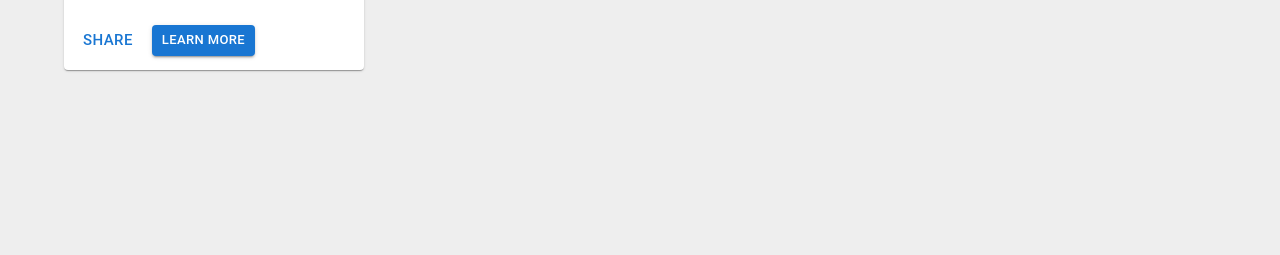
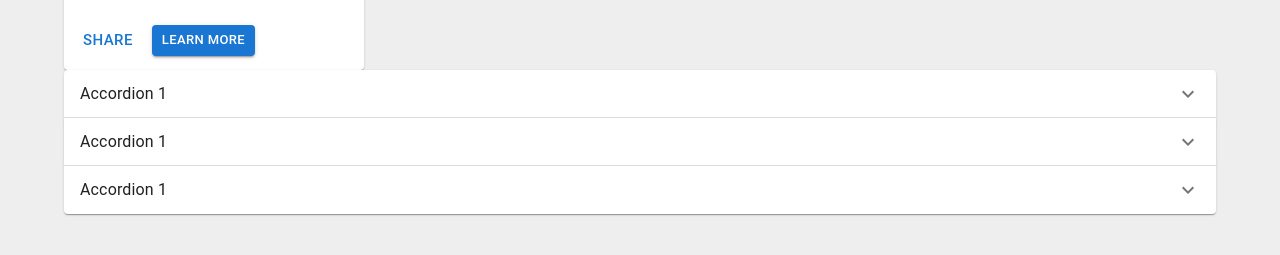
Before and after one commit to devhasheburrahman/material-ui-practices, a React (Create React App) app: page / in a window 1280 px wide. Shown: the part 325-580 px from the top of the page. Built offline with nearby package versions, Linux system fonts and the light colour scheme.

Commit message:
Accordion

```diff
--- a/src/App.tsx
+++ b/src/App.tsx
@@ -1,5 +1,6 @@
 
 import './App.css';
+import { MuAccordion } from './Components/MuAccordion';
 import { MuiAutoComplete } from './Components/MuiAutoComplete';
 // import { MuiBox } from './Components/MuiBox';
 import { MuiCard } from './Components/MuiCard';
@@ -28,6 +29,7 @@ function App() {
       <MuiAutoComplete  /> */}
       {/* <MuiBox /> */}
       <MuiCard/>
+      <MuAccordion/>
     </div>
   );
 }
--- /dev/null
+++ b/src/Components/MuAccordion.tsx
@@ -0,0 +1,42 @@
+import { Accordion, AccordionDetails, AccordionSummary, Typography } from "@mui/material"
+import ExpandMoreIcon from "@mui/icons-material/ExpandMore"
+import { useState } from "react"
+
+export const MuAccordion = () => {
+    const [expended, setExpended] = useState<string | false>(false)
+
+    const handleChange = (isExpanded: boolean, panel: string) => {
+        setExpended(isExpanded ? panel : false)
+
+    }
+
+    return (
+        <div>
+            <Accordion expanded={expended === 'panel1'} onChange={(event, isExpanded) => handleChange(isExpanded, 'panel1')}>
+                <AccordionSummary id="panel1-header"
+                    aria-controls="panel1-control" expandIcon={<ExpandMoreIcon />}
+                >
+                    <Typography>Accordion 1 </Typography>
+                </AccordionSummary>
+                <AccordionDetails> <Typography> Lorem ipsum dolor sit amet consectetur, adipisicing elit. Dolorem ea neque iure adipisci, dolor quam provident officia maxime sequi fugiat at reprehenderit deleniti ut dignissimos nulla! Blanditiis quisquam porro nostrum.</Typography></AccordionDetails>
+            </Accordion>
+            <Accordion expanded={expended === 'panel2'} onChange={(event, isExpanded) => handleChange(isExpanded, 'panel2')}>
+                <AccordionSummary id="panel2-header"
+                    aria-controls="panel2-control" expandIcon={<ExpandMoreIcon />}
+                >
+                    <Typography>Accordion 1 </Typography>
+                </AccordionSummary>
+                <AccordionDetails> <Typography> Lorem ipsum dolor sit amet consectetur, adipisicing elit. Dolorem ea neque iure adipisci, dolor quam provident officia maxime sequi fugiat at reprehenderit deleniti ut dignissimos nulla! Blanditiis quisquam porro nostrum.</Typography></AccordionDetails>
+            </Accordion>
+            <Accordion expanded={expended === "panel3"} onChange={(event, isExpanded) => handleChange(isExpanded, 'panel3')}>
+                <AccordionSummary id="panel3-header"
+                    aria-controls="panel3-control" expandIcon={<ExpandMoreIcon />}
+                >
+                    <Typography>Accordion 1 </Typography>
+                </AccordionSummary>
+                <AccordionDetails> <Typography> Lorem ipsum dolor sit amet consectetur, adipisicing elit. Dolorem ea neque iure adipisci, dolor quam provident officia maxime sequi fugiat at reprehenderit deleniti ut dignissimos nulla! Blanditiis quisquam porro nostrum.</Typography></AccordionDetails>
+            </Accordion>
+
+        </div>
+    )
+}
```
